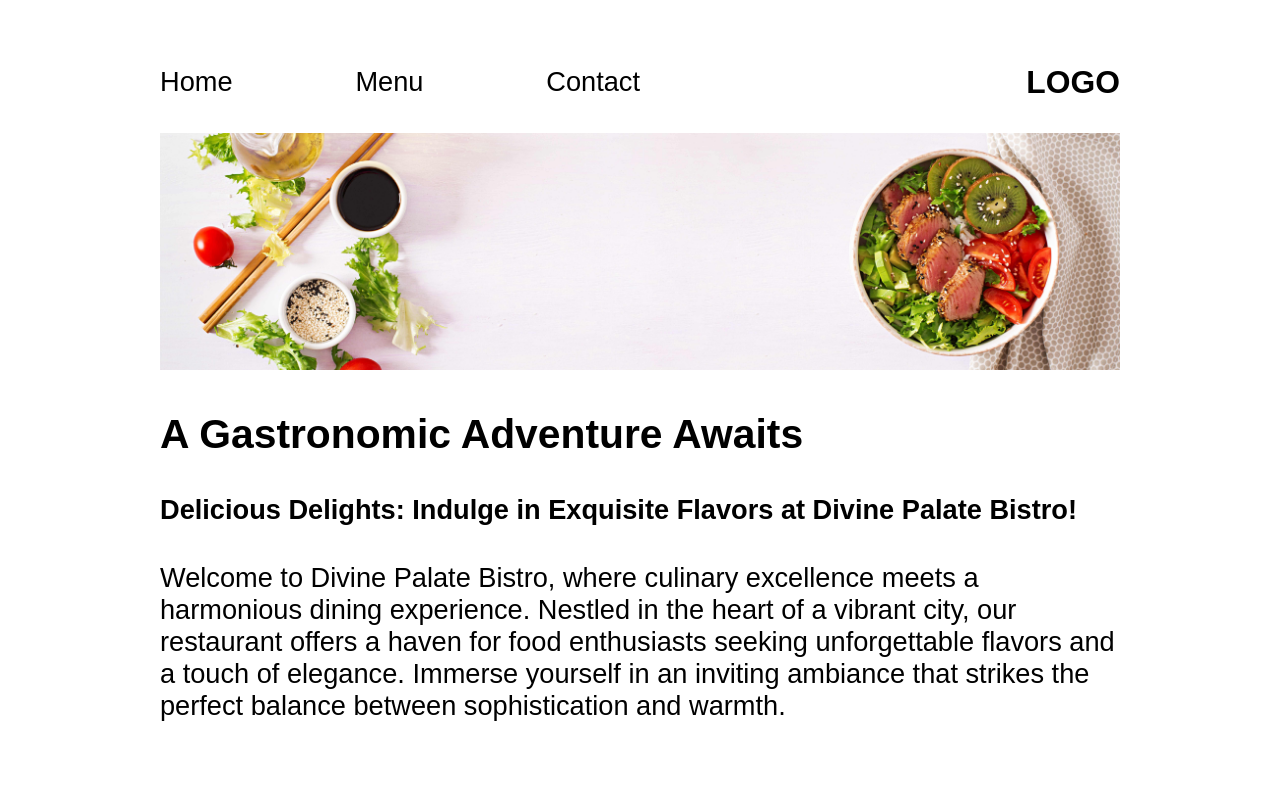
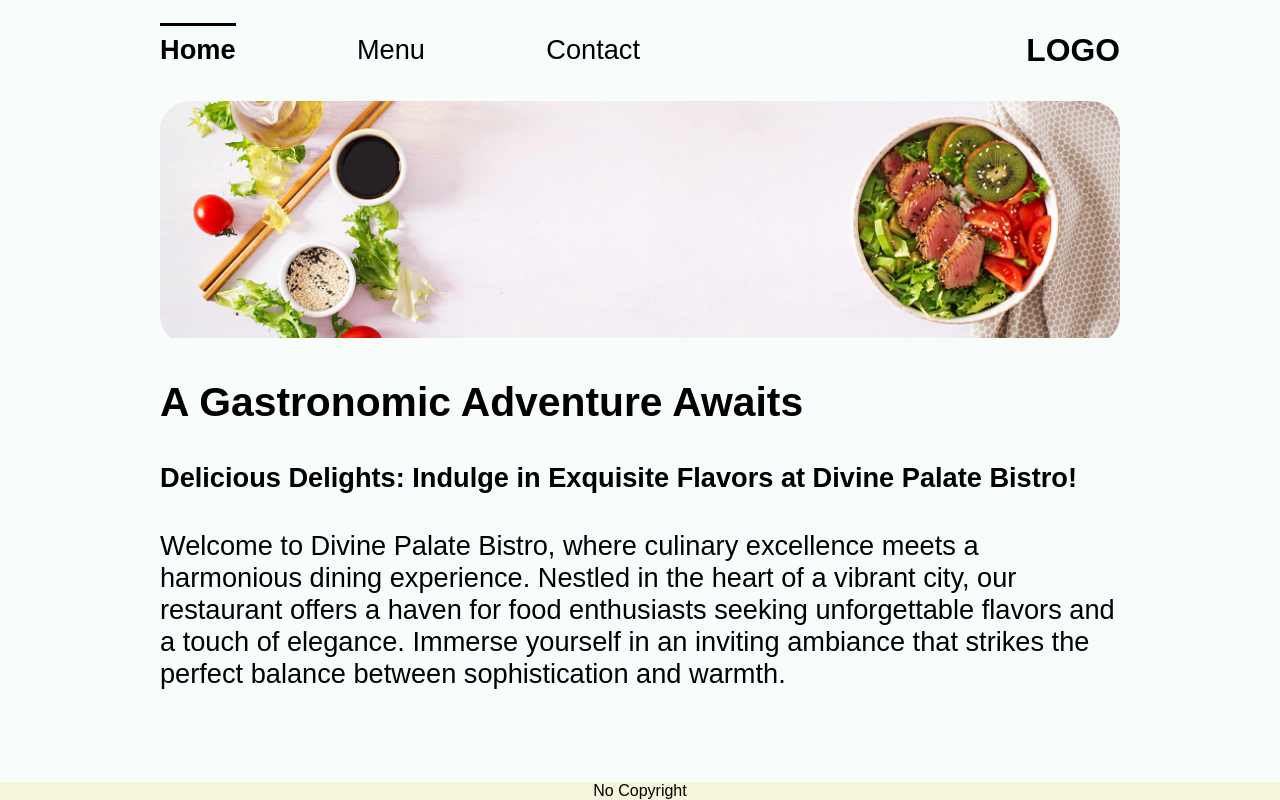
Before and after one commit to TarkanV/odin-restaurant-page, a website built with webpack: page dist/index.html in a window 1280 px wide. Built offline with nearby package versions, Linux system fonts and the light colour scheme.

Commit message:
Add restaurant content and tabs switches

```diff
--- a/package.json
+++ b/package.json
@@ -6,7 +6,8 @@
   "scripts": {
     "test": "echo \"Error: no test specified\" && exit 1",
     "build": "webpack",
-    "watch": "webpack --watch"
+    "watch": "webpack --watch",
+    "devtools": "inline-source-map"
   },
   "repository": {
     "type": "git",
--- /dev/null
+++ b/src/contact-load.js
@@ -0,0 +1,14 @@
+import tool from "./element-tool"
+
+const createElement = tool.createElement;
+
+function loadContact(){
+    const content = createElement("div", document.body, "tab");
+    content.id = "contact";
+    content.textContent = "Contact Stuff";
+
+
+    return content;
+}
+
+export default loadContact;
--- /dev/null
+++ b/src/element-tool.js
@@ -0,0 +1,12 @@
+const tool = (function(){
+    const createElement = function(tag, parent, cls = ""){
+        const element = document.createElement(tag);
+        cls == "" || element.classList.add(cls);
+        parent.appendChild(element);
+        return element;
+    }
+
+    return {createElement};
+})();
+
+export default tool;
--- a/src/loadPage.js
+++ b/src/home-load.js
@@ -1,29 +1,8 @@
+import Tool from "./element-tool"
 
-function createElement(tag, parent, cls = ""){
-    const element = document.createElement(tag);
-    cls == "" || element.classList.add(cls);
-    parent.appendChild(element);
-    return element;
-}
+const createElement = Tool.createElement;
 
-const loadPage = function(){
-    const body = document.body;
-    const content = document.querySelector("#content");
-
-    // Loading header elements
-    const header = createElement("div", body, "header");
-    body.insertBefore(header, content);
-    const nav = createElement("ul", header);
-    // Nav Items and Logo
-    const navHome = createElement("li", nav);
-    navHome.textContent = "Home";
-    const navMenu = createElement("li", nav);
-    navMenu.textContent = "Menu";
-    const navContact = createElement("li", nav);
-    navContact.textContent = "Contact";
-    const logo = createElement("h3", header, "logo");
-    logo.textContent = "LOGO";
-
+const loadContent = function(content){
     // Content
     const showCase = createElement("div", content, "showcase");
     const showCaseIMG = createElement("img", showCase);
@@ -37,6 +16,7 @@ const loadPage = function(){
     subline.textContent = 'Delicious Delights: Indulge in Exquisite Flavors at Divine Palate Bistro!';
     const description = createElement("p", main, "description");
     description.textContent = "Welcome to Divine Palate Bistro, where culinary excellence meets a harmonious dining experience. Nestled in the heart of a vibrant city, our restaurant offers a haven for food enthusiasts seeking unforgettable flavors and a touch of elegance. Immerse yourself in an inviting ambiance that strikes the perfect balance between sophistication and warmth.";
+    return content;
 }
 
-export default loadPage;
+export default loadContent;
--- a/src/index.js
+++ b/src/index.js
@@ -1,8 +1,77 @@
-import loadPage from "./loadPage";
+/* eslint-disable linebreak-style */
+import loadHome from './home-load';
+import loadMenu from './menu-load';
+import loadContact from './contact-load';
+import tool from "./element-tool"
 
-console.log("This Webpack stuff is working :v");
+const createElement = tool.createElement;
 
-loadPage();
+console.log('This Webpack stuff is working :v');
+
+
+const content = document.querySelector("#home");
+
+
+function loadHeader(){
+    // Loading header elements
+    const header = createElement("div", document.body, "header");
+    document.body.insertBefore(header, content);
+    const nav = createElement("ul", header);
+    // Nav Items and Logo
+    const navHome = createElement("li", nav);
+    navHome.id = "home-nav";
+    navHome.classList.add("active");
+    navHome.textContent = "Home";
+    const navMenu = createElement("li", nav);
+    navMenu.id = "menu-nav";
+    navMenu.textContent = "Menu";
+    const navContact = createElement("li", nav);
+    navContact.id = "contact-nav";
+    navContact.textContent = "Contact";
+    const logo = createElement("h3", header, "logo");
+    logo.textContent = "LOGO";
+    return header;
+}
+
+
+
+function loadFooter(){
+    const footer = createElement("div", document.body, "footer");
+    footer.textContent = "No Copyright";
+}
+
+const header = loadHeader();
+const home = loadHome(content);
+const menu = loadMenu();
+const contact = loadContact();
+let currTab = home;
+let currNav = header.querySelector("#home-nav");
+
+
+
+function switchTab(...tabs){
+    console.log("This function exists");
+    tabs.forEach((clickedTab) => {
+        const clickedNav = header.querySelector(`#${clickedTab.id}-nav`);
+        console.log(`#${clickedTab.id}-nav`);
+        clickedNav.addEventListener("click", (e) => {
+            console.log("Click!");
+            if(clickedTab !== currTab){
+                console.log("click tab!");
+                currNav.classList.remove("active");
+                clickedNav.classList.add("active");
+                currNav = clickedNav;
+
+                currTab.classList.remove("active");
+                clickedTab.classList.add("active");
+                currTab = clickedTab;
+            }
+        })
+    }
+    );
+}
+switchTab(home, menu, contact);
+loadFooter();
 
 
 
@@ -13,5 +82,5 @@ loadPage();
 
 
 
-//Attribution :
-//<a href="https://www.freepik.com/free-photo/traditional-salad-with-pieces-medium-rare-grilled-ahi-tuna-sesame-with-fresh-vegetable-salad-rice-plate_7535867.htm#query=restaurant%20header%20image&position=15&from_view=search&track=ais">Image by timolina</a> on Freepik
+// Attribution :
+// <a href="https://www.freepik.com/free-photo/traditional-salad-with-pieces-medium-rare-grilled-ahi-tuna-sesame-with-fresh-vegetable-salad-rice-plate_7535867.htm#query=restaurant%20header%20image&position=15&from_view=search&track=ais">Image by timolina</a> on Freepik
--- /dev/null
+++ b/src/menu-load.js
@@ -0,0 +1,14 @@
+import tool from "./element-tool"
+
+const createElement = tool.createElement;
+
+function loadMenu(){
+    const content = createElement("div", document.body, "tab");
+    content.id = "menu";
+    content.textContent = "Menu Stuff";
+
+
+    return content;
+}
+
+export default loadMenu;
--- a/src/styles.scss
+++ b/src/styles.scss
@@ -3,6 +3,7 @@
 .header{
     display: grid;
     margin-top : 2rem;
+    margin : 0 10rem;
     grid-template-columns: repeat(2, 1fr);
     ul{
         display: flex;
@@ -13,8 +14,26 @@
         font-weight: 500;
     }
 
+
     li{
+        cursor: pointer;
+        position: relative;
 
+    }
+    li::before{
+        position: absolute;
+        content: "";
+        border-top: 3px solid black;
+        width: 0%;
+        top: -0.7rem;
+    }
+    li.active::before{
+        width: 100%;
+        transition: 0.3s;
+    }
+    li.active{
+        font-weight: bold;
+        transition: 0.1s;
     }
 
     .logo{
@@ -25,14 +44,32 @@
 
 body{
     font-family: Arial, Helvetica, sans-serif;
-    margin : 0 10rem;
+    margin: 0;
     font-size: 1.7rem;
+    background-color:hsl(168, 45%, 98%);
 
-    #content{
+    .tab:not(.active){
+        width: 0;
+        height: 0;
+        overflow: hidden;
+        opacity: 0%;
+
+    }
+
+    .tab{
+
+        margin : 0 10rem;
+        opacity: 100%;
+        transition : 0.3s;
+    }
+
+    #home{
 
         .showcase {
             width: 100%;
             margin: 0 auto;
+            overflow: hidden;
+            border-radius: 30px;
             img{
                 width : 100%;
                 height: auto;
@@ -41,3 +78,19 @@ body{
 
     }
 }
+
+.footer{
+    font-size: 1rem;
+    background-color:beige;
+    position: absolute;
+    bottom: 0;
+    width: 100%;
+    text-align: center;
+}
+
+#menu{
+    background-color: red;
+}
+#contact{
+    background-color: blue;
+}
--- a/webpack.config.js
+++ b/webpack.config.js
@@ -1,13 +1,13 @@
-path = require("path")
+path = require('path');
 
 module.exports = {
-    mode: "production",
-    entry: {
-        index: "./src/index.js",
-    },
+  mode: 'development',
+  entry: {
+    index: './src/index.js',
+  },
 
-    output: {
-        filename: "main.js",
-        path: path.resolve(__dirname, "dist"),
-    },
-}
+  output: {
+    filename: 'main.js',
+    path: path.resolve(__dirname, 'dist'),
+  },
+};
```
Also changed, not shown: dist/index.html, dist/main.js, dist/styles.css, 1 other file.
